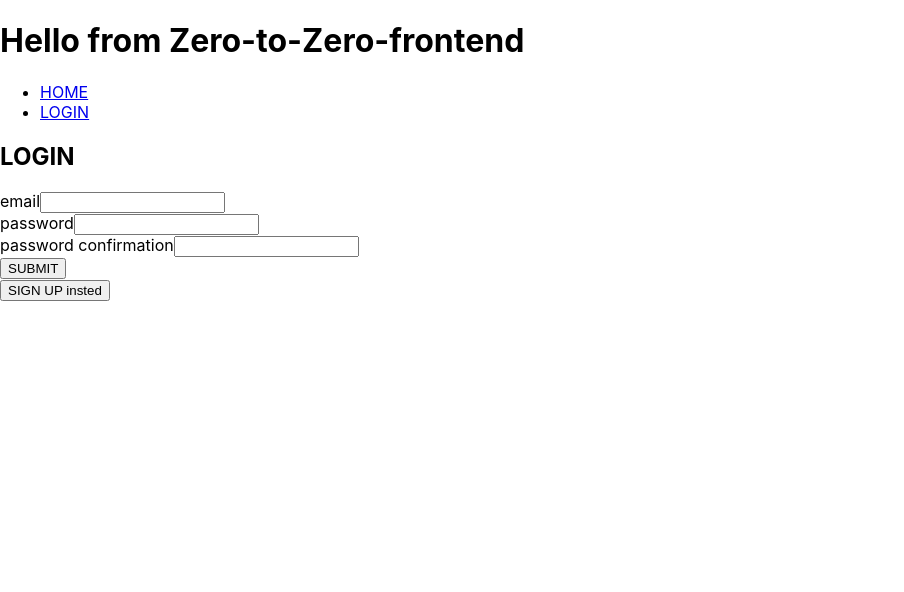
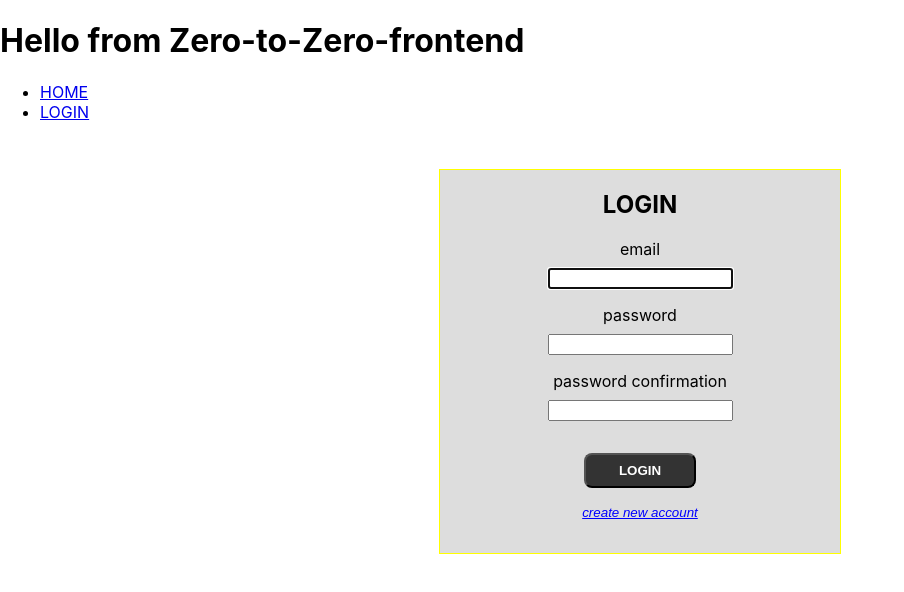
Before and after one commit to zicna/zero-to-zero-frontend, a React (Create React App) app: page /auth in a window 1280 px wide. Shown: the top 592 px of the page, without its empty margins (0-904 px from the left). Built offline with nearby package versions, Linux system fonts and the light colour scheme.

Commit message:
move Auth component to auth folder and add css file with basic form style

```diff
--- a/src/components/Auth.js
+++ b/src/components/Auth/Auth.js
@@ -1,7 +1,7 @@
 import React from 'react'
 import { useState } from 'react'
-
-import { submitUser, SIGNUP, LOGIN } from '../helpers/fetchHelpers'
+import { submitUser, SIGNUP, LOGIN } from '../../helpers/fetchHelpers'
+import styles from './auth.module.css'
 
 export default function Auth({ setIsLoggedIn }) {
   const [isLogin, setIsLogin] = useState(true)
@@ -44,36 +44,46 @@ export default function Auth({ setIsLoggedIn }) {
     setIsLogin((prevState) => !prevState)
   }
   return (
-    <div>
+    <div className={styles.auth}>
       <h2>{isLogin ? 'LOGIN' : 'SIGNUP'}</h2>
-      <form action="" onSubmit={submitHandler}>
+      <form onSubmit={submitHandler}>
         <div>
-          <label htmlFor="">email</label>
-          <input type="email" value={email} onChange={emailChangeHandler} />
+          <label htmlFor="email">email</label>
+          <input
+            id="email"
+            type="email"
+            value={email}
+            onChange={emailChangeHandler}
+            autoFocus
+          />
         </div>
         <div>
-          <label htmlFor="">password</label>
+          <label htmlFor="password">password</label>
           <input
+            id="password"
             type="password"
             value={password}
             onChange={passwordChangeHandler}
           />
         </div>
         <div>
-          <label htmlFor="">password confirmation</label>
+          <label htmlFor="password-confirmation">password confirmation</label>
           <input
+            id="password-confirmation"
             type="password"
             value={passwordConfirmation}
             onChange={passConChangeHandler}
           />
         </div>
-        <div>
-          <button>SUBMIT </button>
-        </div>
-        <div>
+        <div className={styles.actions}>
+          <button className={styles.submit} type="submit">
+            {isLogin ? 'LOGIN' : 'SIGNUP'}{' '}
+          </button>
           {/* default type for button is submit, so both buttons were submit buttons */}
           <button type="button" onClick={changePurposeHandler}>
-            {isLogin ? 'SIGN UP' : 'LOGIN'} insted
+            {isLogin
+              ? 'create new account'
+              : 'already have account, login insted'}
           </button>
         </div>
       </form>
--- /dev/null
+++ b/src/components/Auth/auth.module.css
@@ -0,0 +1,56 @@
+.auth {
+  background-color: #ddd;
+  outline: 1px solid yellow;
+  display: flex;
+  justify-content: center;
+  text-align: center;
+  flex-direction: column;
+  width: 95%;
+  max-width: 25rem;
+  margin: 3rem auto;
+}
+
+.auth label {
+  display: block;
+  margin-bottom: 0.5rem;
+}
+
+.auth div {
+  margin-bottom: 1rem;
+}
+
+.actions {
+  padding-top: 1rem;
+  display: flex;
+  justify-content: center;
+  align-items: center;
+  flex-direction: column;
+}
+.actions button {
+  display: block;
+  max-width: 60%;
+  margin-bottom: 1rem;
+  cursor: pointer;
+}
+
+/* button[type='submit'] {
+  padding: .5rem 1.5rem;
+  border-radius: 8px;
+
+} */
+.submit {
+  min-width: 7rem;
+  padding: 0.5rem 1.5rem;
+  border-radius: 8px;
+  color: white;
+  font-weight: bolder;
+  background-color: #333;
+}
+
+.actions button:last-child {
+  background-color: #ddd;
+  color: blue;
+  border: none;
+  font-style: italic;
+  text-decoration: underline;
+}
--- a/src/routes container/MainRoutesContainer.js
+++ b/src/routes container/MainRoutesContainer.js
@@ -1,7 +1,7 @@
 import React from 'react'
 import { Routes, Route } from 'react-router'
 import Home from '../pages/Home'
-import Auth from '../components/Auth.js'
+import Auth from '../components/Auth/Auth.js'
 import LogOut from '../components/LogOut'
 import Profile from '../pages/Profile.js'
 
```
